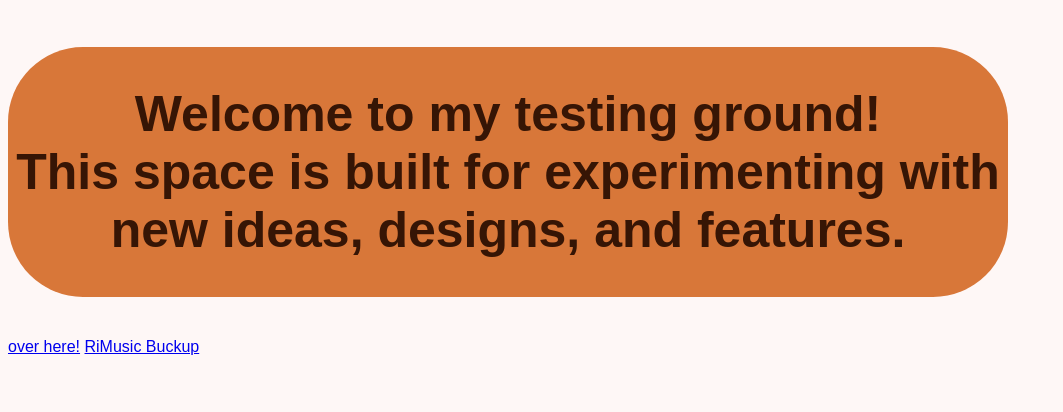
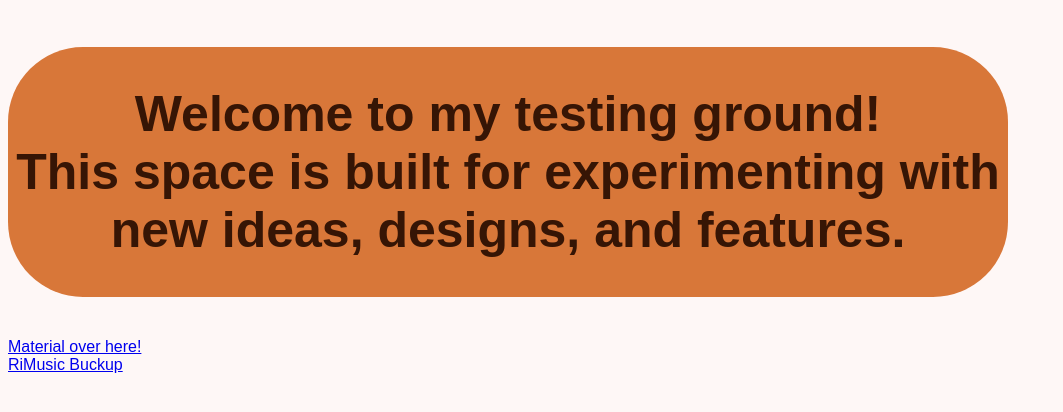
Before and after one commit to bahaapxl/bahaapxl.github.io, a plain HTML site: page index.html in a window 1280 px wide. Shown: the part 220-632 px from the top of the page, without its empty margins (0-1063 px from the left). Drawn offline with Linux system fonts and the light colour scheme; a web font is replaced by a local one.

Commit message:
Update index.html

```diff
--- a/index.html
+++ b/index.html
@@ -18,7 +18,7 @@
   </div>
 
   <h2>Welcome to my testing ground!<br>This space is built for experimenting with new ideas, designs, and features.</h2>
-  <a href=/material/index.html>over here!</a>
+  <a href=/material/index.html>Material over here!</a><br>
   <a href=/ri.db>RiMusic Buckup</a>
   <script src=script.js></script>
 
```
